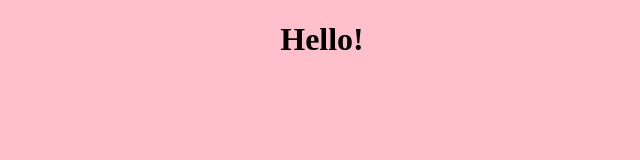
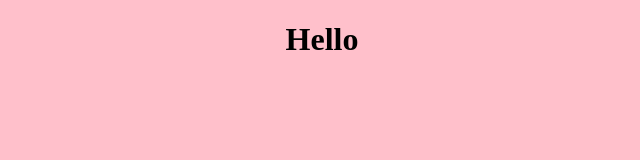
Before and after one commit to Curiousgoal202/love-rupali-santosh, a plain HTML site: page index.html in a window 1280 px wide. Shown: the full height of the page, 318-958 px from the left. Drawn offline with Linux system fonts and the light colour scheme.

Commit message:
third commit

```diff
--- a/index.html
+++ b/index.html
@@ -2,6 +2,6 @@
 <html>
 <head><title>💖 Love</title></head>
 <body style="background-color: pink; text-align: center;">
-  <h1>Hello!</h1>
+  <h1>Hello</h1>
 </body>
 </html>
```
